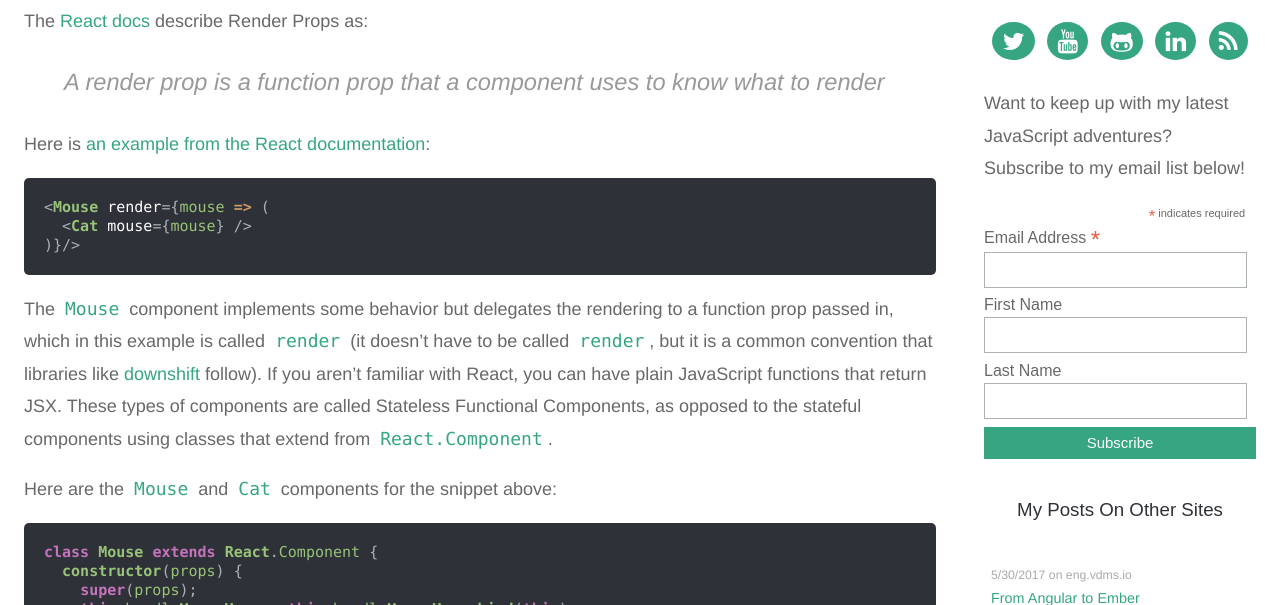
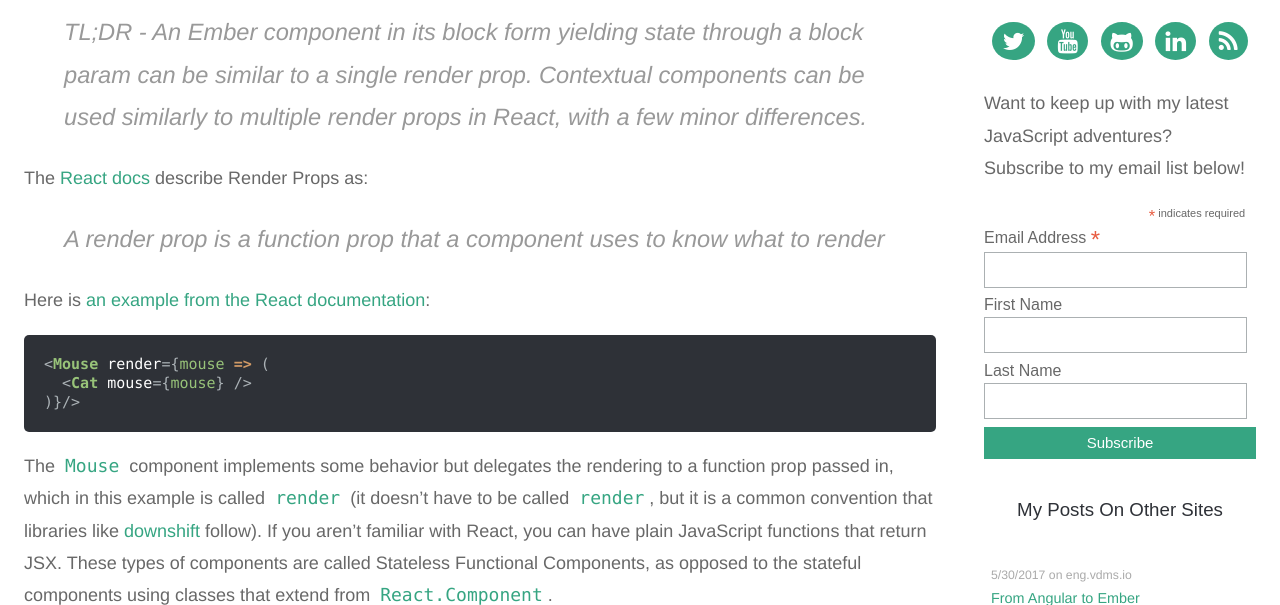
Before and after one commit to iamdtang/skaterdav85.github.io, a Jekyll site: the page built from _posts/2018-02-25-react-patterns-in-ember-render-props.md, in a window 1280 px wide and 900 px high, cut to the strip 295-900 px from the top of the window. Built offline with Jekyll 4.4.1, drawn with Linux system fonts in a browser that asks for light colours; nearby versions of some CDN libraries; comment, search, counter and statistics services are not loaded.

Commit message:
adds tldr to react patterns in ember post

```diff
--- a/_posts/2018-02-25-react-patterns-in-ember-render-props.md
+++ b/_posts/2018-02-25-react-patterns-in-ember-render-props.md
@@ -7,6 +7,8 @@ keywords: react patterns, ember, render props
 ---
 
 Lately I've been hearing a lot about various component patterns in React. One pattern that has been coming up is the Render Props pattern. I was curious about what problem it solves and what the equivalent is in Ember.
+
+> TL;DR - An Ember component in its block form yielding state through a block param can be similar to a single render prop. Contextual components can be used similarly to multiple render props in React, with a few minor differences.
 
 The [React docs](https://reactjs.org/docs/render-props.html) describe Render Props as:
 
```
